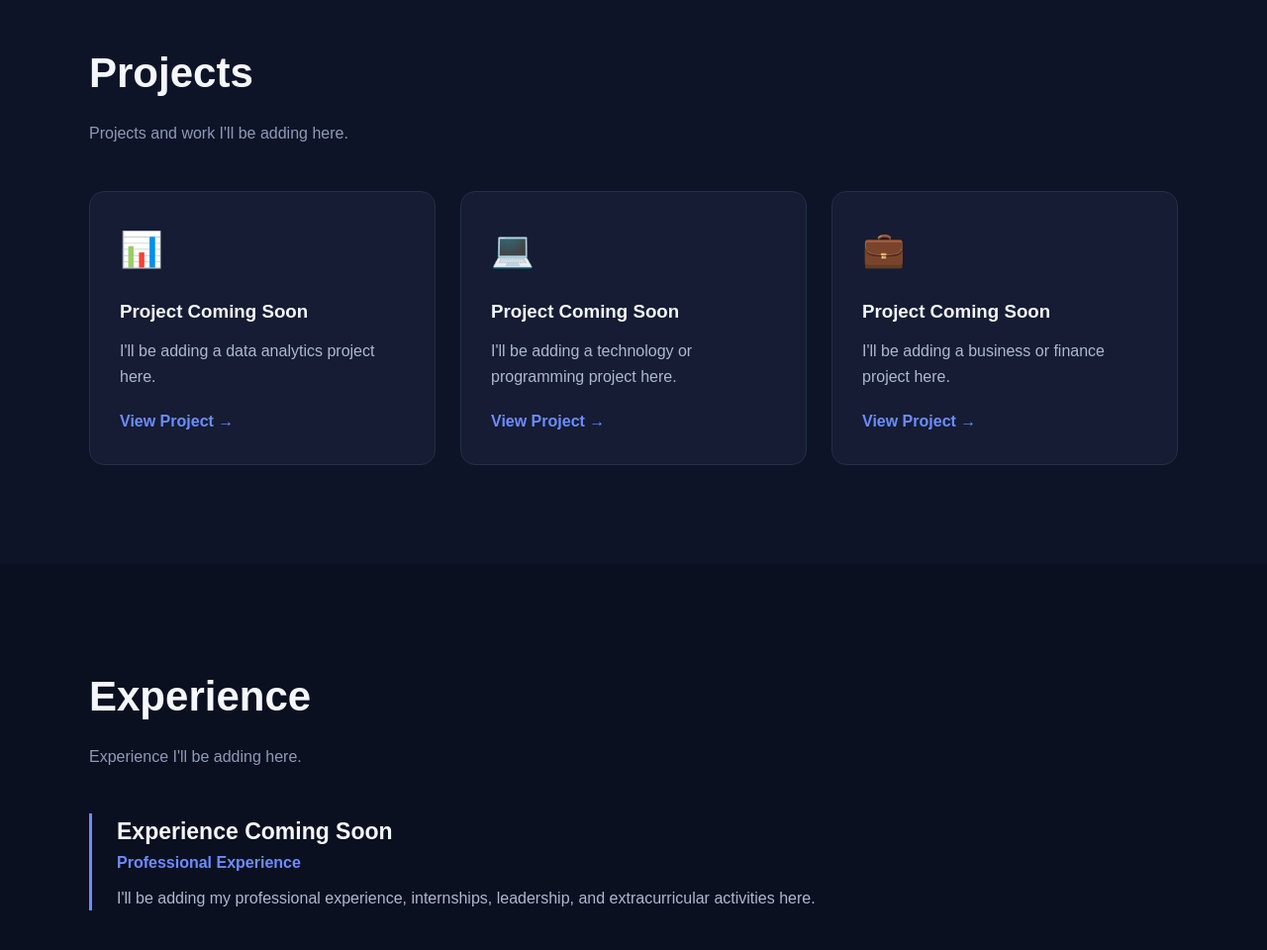
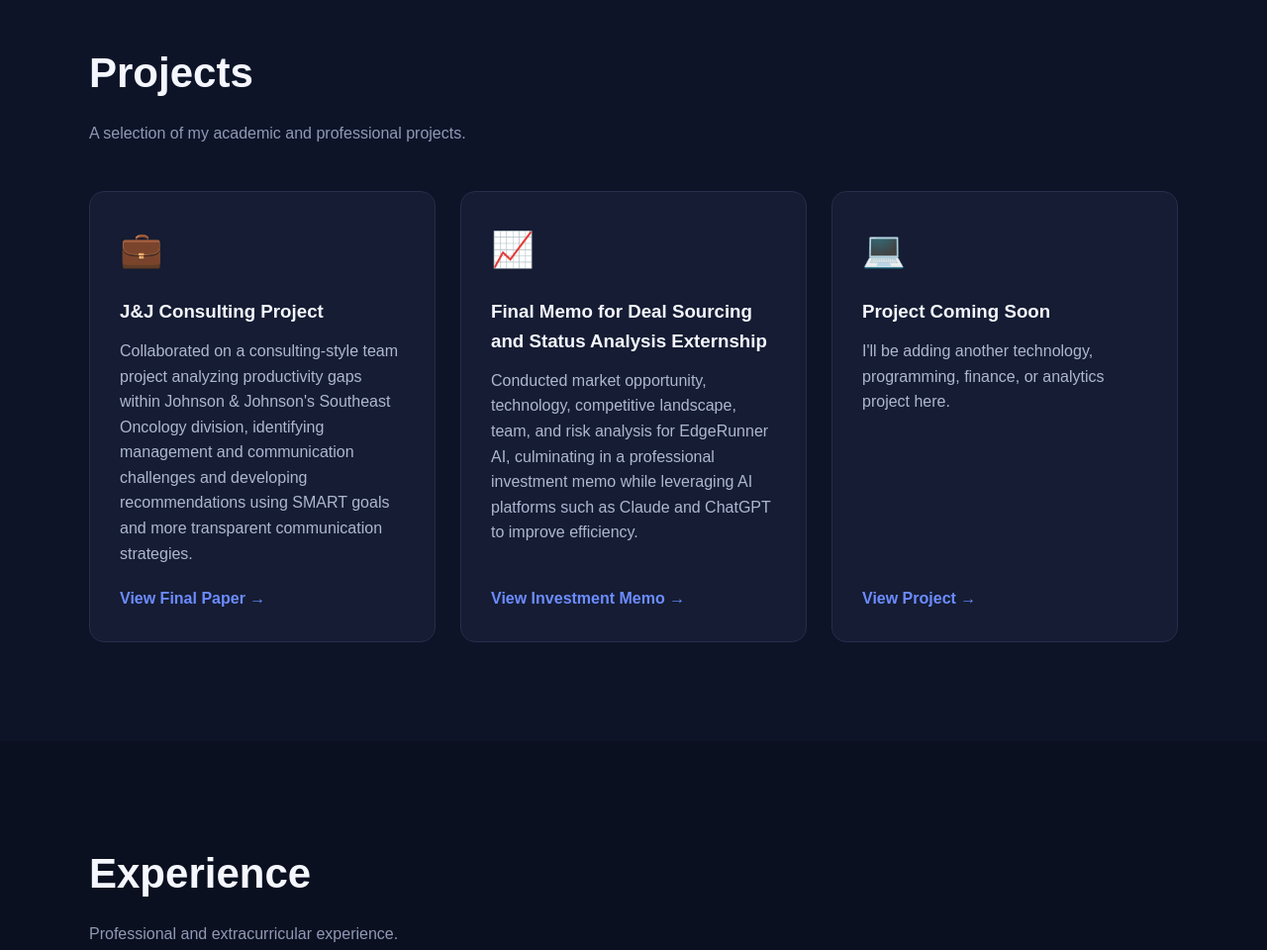
Before and after one commit to ishan-cmyk/ishan-cmyk.github.io, a plain HTML site: page index.html in a window 1280 px wide. Shown: the part 2640-3600 px from the top of the page at 99% size. Drawn offline with Linux system fonts and the light colour scheme.

Commit message:
Update index.html

```diff
--- a/index.html
+++ b/index.html
@@ -1,6 +1,7 @@
 <!DOCTYPE html>
 <html lang="en">
 <head>
+
     <meta charset="UTF-8">
     <meta name="viewport" content="width=device-width, initial-scale=1.0">
 
@@ -418,6 +419,9 @@
             border-radius: 15px;
 
             transition: 0.3s;
+
+            display: flex;
+            flex-direction: column;
         }
 
         .project-card:hover {
@@ -440,12 +444,18 @@
             color: #aeb7d0;
 
             margin-bottom: 20px;
+
+            flex-grow: 1;
         }
 
         .project-link {
             color: #6c8cff;
 
             font-weight: bold;
+        }
+
+        .project-link:hover {
+            color: #91a9ff;
         }
 
 
@@ -575,6 +585,7 @@
         }
 
     </style>
+
 </head>
 
 
@@ -681,8 +692,6 @@
 
         <!-- =========================
              PROFILE PICTURE
-             Make sure Headshot.jpg is
-             in the same GitHub repository
         ========================= -->
 
         <img
@@ -745,7 +754,7 @@
 
                 <p>
 
-                    With my degree, I hope to apply both finance and
+                    With this degree, I hope to apply both finance and
                     analytics skills to solve real-world financial
                     problems and make data-driven decisions.
 
@@ -805,7 +814,7 @@
         </p>
 
 
-        <!-- Rutgers -->
+        <!-- RUTGERS -->
 
         <div class="education-card">
 
@@ -843,7 +852,7 @@
         </div>
 
 
-        <!-- High School -->
+        <!-- HIGH SCHOOL -->
 
         <div class="education-card">
 
@@ -976,43 +985,106 @@
 
 
         <p class="section-subtitle">
-            Projects and work I'll be adding here.
+            A selection of my academic and professional projects.
         </p>
 
 
         <div class="project-grid">
 
 
-            <!-- PROJECT 1 -->
+            <!-- =========================
+                 PROJECT 1
+                 J&J CONSULTING PROJECT
+            ========================= -->
 
             <div class="project-card">
 
+
                 <div class="project-icon">
-                    📊
+                    💼
                 </div>
 
 
                 <h3>
-                    Project Coming Soon
+                    J&J Consulting Project
                 </h3>
 
 
                 <p>
-                    I'll be adding a data analytics project here.
+
+                    Collaborated on a consulting-style team project
+                    analyzing productivity gaps within Johnson & Johnson's
+                    Southeast Oncology division, identifying management
+                    and communication challenges and developing
+                    recommendations using SMART goals and more
+                    transparent communication strategies.
+
                 </p>
 
 
-                <a href="#" class="project-link">
-                    View Project →
+                <a
+                    href="Final Paper.pdf"
+                    class="project-link"
+                    target="_blank"
+                    rel="noopener noreferrer"
+                >
+                    View Final Paper →
                 </a>
+
 
             </div>
 
 
 
-            <!-- PROJECT 2 -->
+            <!-- =========================
+                 PROJECT 2
+                 EDGERUNNER AI
+            ========================= -->
 
             <div class="project-card">
+
+
+                <div class="project-icon">
+                    📈
+                </div>
+
+
+                <h3>
+                    Final Memo for Deal Sourcing and Status Analysis Externship
+                </h3>
+
+
+                <p>
+
+                    Conducted market opportunity, technology, competitive
+                    landscape, team, and risk analysis for EdgeRunner AI,
+                    culminating in a professional investment memo while
+                    leveraging AI platforms such as Claude and ChatGPT
+                    to improve efficiency.
+
+                </p>
+
+
+                <a
+                    href="EdgeRunner AI-InvestmentMemo-Final.pdf"
+                    class="project-link"
+                    target="_blank"
+                    rel="noopener noreferrer"
+                >
+                    View Investment Memo →
+                </a>
+
+
+            </div>
+
+
+
+            <!-- =========================
+                 PROJECT 3
+            ========================= -->
+
+            <div class="project-card">
+
 
                 <div class="project-icon">
                     💻
@@ -1025,8 +1097,10 @@
 
 
                 <p>
-                    I'll be adding a technology or programming
-                    project here.
+
+                    I'll be adding another technology, programming,
+                    finance, or analytics project here.
+
                 </p>
 
 
@@ -1034,32 +1108,6 @@
                     View Project →
                 </a>
 
-            </div>
-
-
-
-            <!-- PROJECT 3 -->
-
-            <div class="project-card">
-
-                <div class="project-icon">
-                    💼
-                </div>
-
-
-                <h3>
-                    Project Coming Soon
-                </h3>
-
-
-                <p>
-                    I'll be adding a business or finance project here.
-                </p>
-
-
-                <a href="#" class="project-link">
-                    View Project →
-                </a>
 
             </div>
 
@@ -1087,12 +1135,13 @@
 
 
         <p class="section-subtitle">
-            Experience I'll be adding here.
+            Professional and extracurricular experience.
         </p>
 
 
-        <!-- ADD YOUR EXPERIENCE HERE -->
-
+        <!-- =========================
+             EXPERIENCE PLACEHOLDER
+        ========================= -->
 
         <div class="experience-card">
 
```
